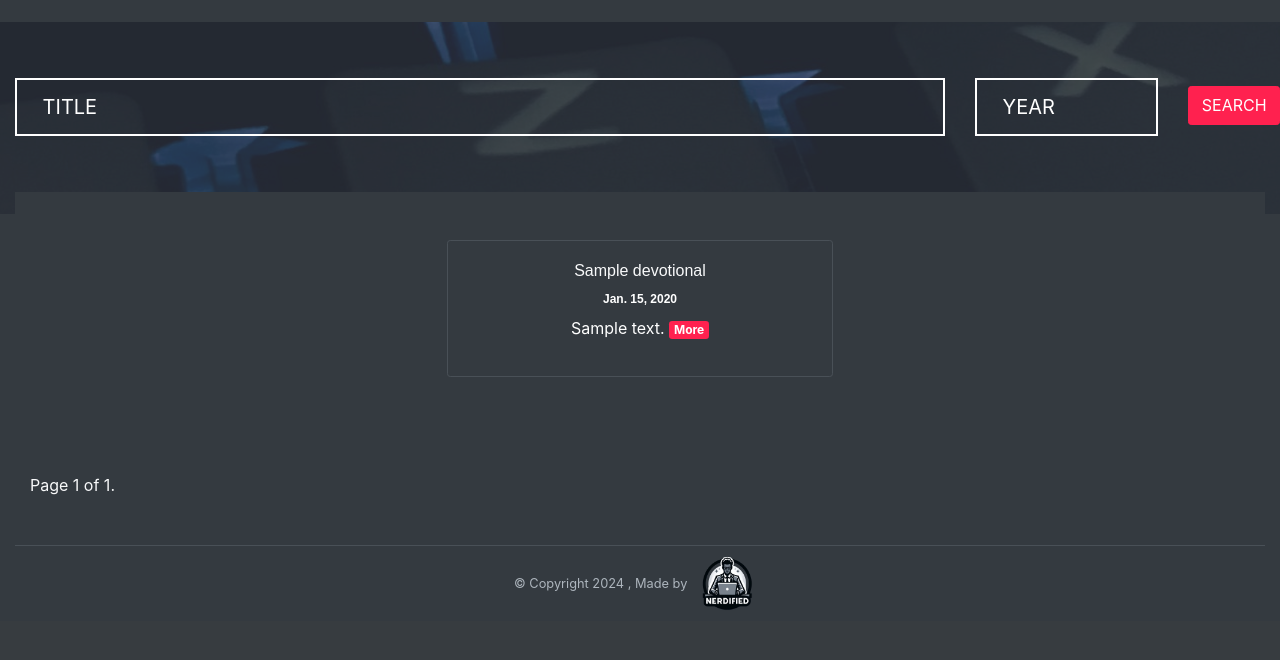
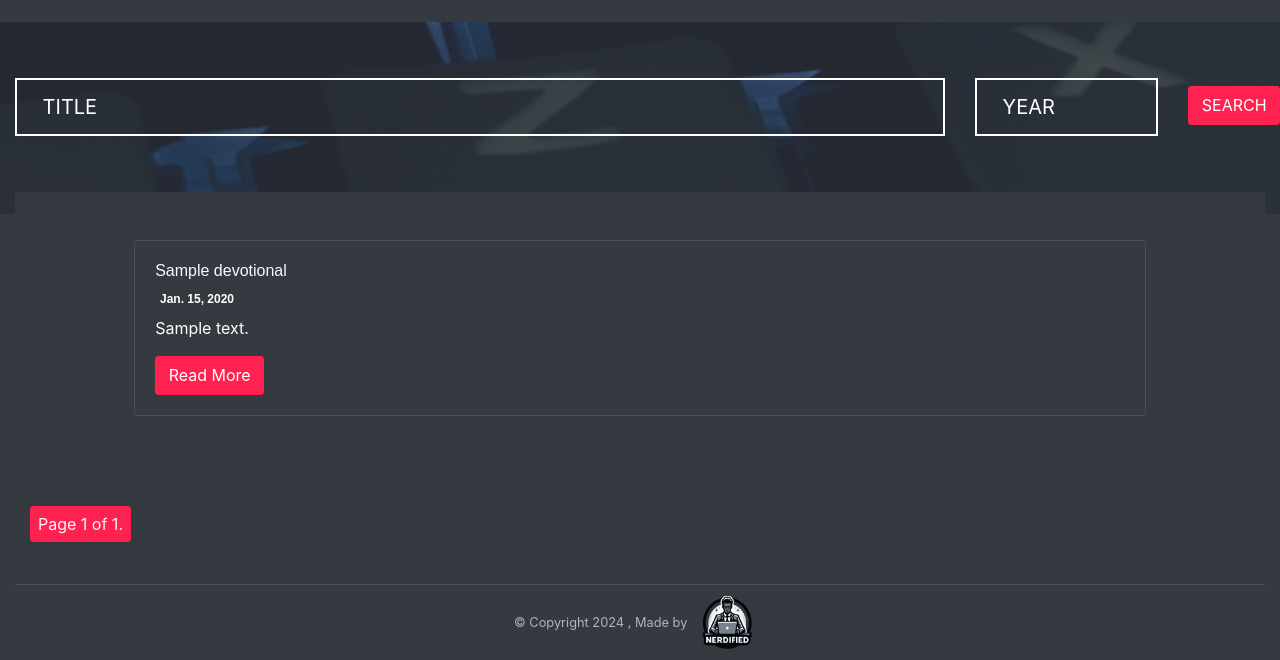
Before and after one commit to andyjrII/swbchurch, a Django app: page /devotionals/ in a window 1280 px wide. Shown: the part 586-1246 px from the top of the page. Before the commit the page ends 1196 px from the top, so only its background shows below. Run offline with Django 5.2, Linux system fonts and the light colour scheme; tables that the repository leaves empty hold one stand-in row (values such as "Sample post"); some libraries are stand-ins or nearby versions.

Commit message:
Modified pagination design of all pages

```diff
--- a/bookstore/views.py
+++ b/bookstore/views.py
@@ -1,10 +1,10 @@
 from django.http import HttpResponse
 from django.template import loader
 from django.core.mail.message import EmailMessage
+from django.core.paginator import Paginator, EmptyPage, PageNotAnInteger
 from .forms import SearchForm
 from .models import Book
 from .filters import BookFilter
-from django.core.paginator import Paginator, EmptyPage, PageNotAnInteger
 
 
 def bookstore(request):
--- a/swbc/views.py
+++ b/swbc/views.py
@@ -78,7 +78,7 @@ def devotionals(request):
     all_devotionals = Devotional.objects.all().order_by("-date")
     devotional_filter = DevotionalFilter(request.GET, queryset=all_devotionals)
     # pagination
-    items_per_page = 20
+    items_per_page = 10
     paginator = Paginator(devotional_filter.qs, items_per_page)
     page = request.GET.get("page")
     try:
--- a/templates/devotionals.html
+++ b/templates/devotionals.html
@@ -34,22 +34,22 @@
   </div>
 
   <!-- SERMONS Section -->
-  <div class="container-fluid bg-dark text-light py-5 text-center wow fadeIn">
+  <div class="container-fluid bg-dark text-light py-5 text-justify wow fadeIn">
     <div class="row justify-content-center">
       {% for devotional in paginated_devotionals %}
-      <div class="col-sm-4">
+      <div class="col-lg-10">
         <div class="card bg-transparent border">
           <div class="card-body">
             <h6 class="pt20 pb20">{{devotional.title}}</h6>
-            <h6 class="text-center mb-2">
+            <h6 class="mb-2">
               <span class="badge badge-success">{{devotional.date}}</span>
             </h6>
             <p class="text-white">
-              {{devotional.contents|safe|truncatewords:15}}
-              <a href="details/{{devotional.id}}" class="badge badge-primary"
-                >More</a
-              >
+              {{devotional.contents|safe|truncatewords:30}}
             </p>
+            <a href="details/{{devotional.id}}" class="btn btn-primary"
+              >Read More</a
+            >
           </div>
         </div>
       </div>
@@ -72,7 +72,7 @@
         >
         {% endif %}
 
-        <span class="current">
+        <span class="current bg-primary p-2 rounded">
           Page {{ paginated_devotionals.number }} of
           {{paginated_devotionals.paginator.num_pages }}.
         </span>
--- a/templates/events.html
+++ b/templates/events.html
@@ -79,7 +79,7 @@
         >
         {% endif %}
 
-        <span class="current">
+        <span class="current bg-primary p-2 rounded">
           Page {{ paginated_events.number }} of
           {{paginated_events.paginator.num_pages }}.
         </span>
--- a/templates/sermons.html
+++ b/templates/sermons.html
@@ -78,7 +78,7 @@
         >
         {% endif %}
 
-        <span class="current">
+        <span class="current bg-primary p-2 rounded">
           Page {{ paginated_sermons.number }} of
           {{paginated_sermons.paginator.num_pages }}.
         </span>
```
Also changed, not shown: templates/books.html (+9 -9 lines).
